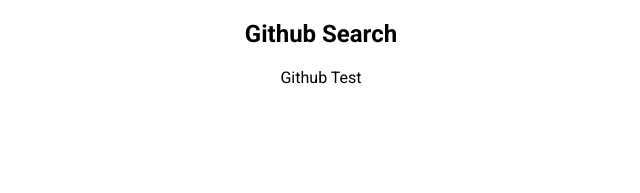
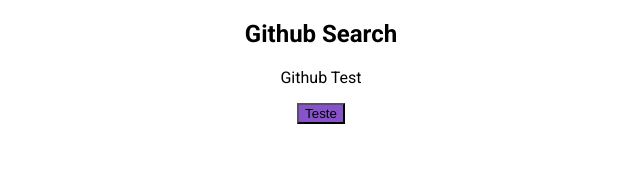
Before and after one commit to C0lliNN/GithubSearch, a React (Create React App) app: page /GithubSearch/ in a window 1280 px wide. Shown: the top 193 px of the page, without its empty margins (319-959 px from the left). Built offline with nearby package versions, Linux system fonts and the light colour scheme.

Commit message:
Add Theming using Styled-Components

```diff
--- /dev/null
+++ b/src/components/Button/index.tsx
@@ -0,0 +1,7 @@
+import styled from 'styled-components';
+
+const Button = styled.button`
+  background-color: ${(props) => props.theme.primary};
+`;
+
+export default Button;
--- a/src/index.tsx
+++ b/src/index.tsx
@@ -1,14 +1,26 @@
 import React from 'react';
 import ReactDOM from 'react-dom';
 import { BrowserRouter } from 'react-router-dom';
+import { ThemeProvider } from 'styled-components';
 import './index.css';
 import App from './App';
 import reportWebVitals from './reportWebVitals';
 
+const theme = {
+  background: '#232324',
+  dark: '#201F1F',
+  primary: '#8752CC',
+  secondary: '#B2B2B2',
+  fontWeightNormal: 400,
+  fontWeightBold: 700,
+};
+
 ReactDOM.render(
   <React.StrictMode>
     <BrowserRouter basename="/GithubSearch">
-      <App />
+      <ThemeProvider theme={theme}>
+        <App />
+      </ThemeProvider>
     </BrowserRouter>
   </React.StrictMode>,
   document.getElementById('root'),
--- a/src/pages/Home/index.tsx
+++ b/src/pages/Home/index.tsx
@@ -1,10 +1,12 @@
 import React from 'react';
+import Button from '../../components/Button';
 
 export default function Home() {
   return (
     <section>
       <h2>Github Search</h2>
       <p>Github Test</p>
+      <Button>Teste</Button>
     </section>
   );
 }
```
